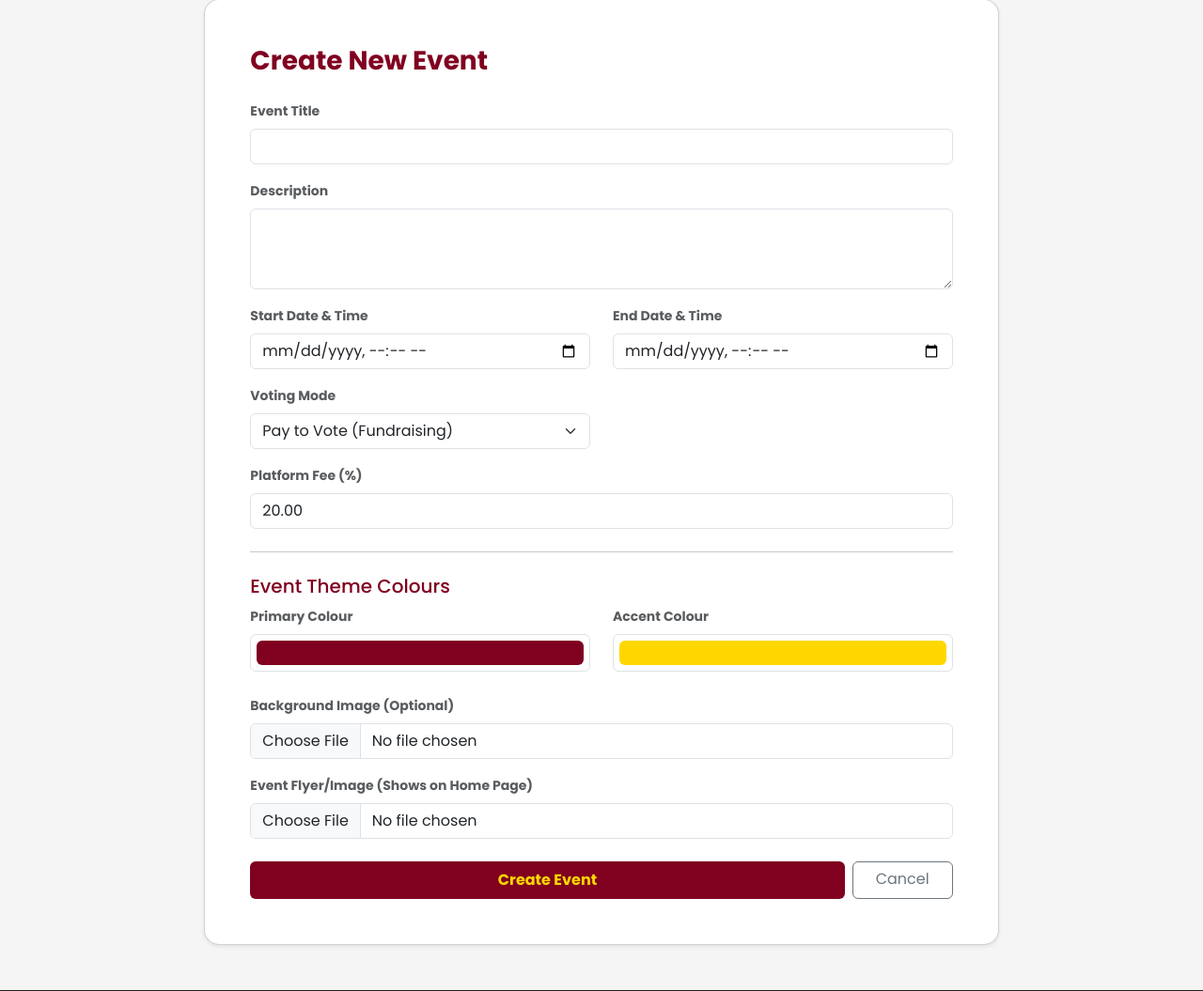
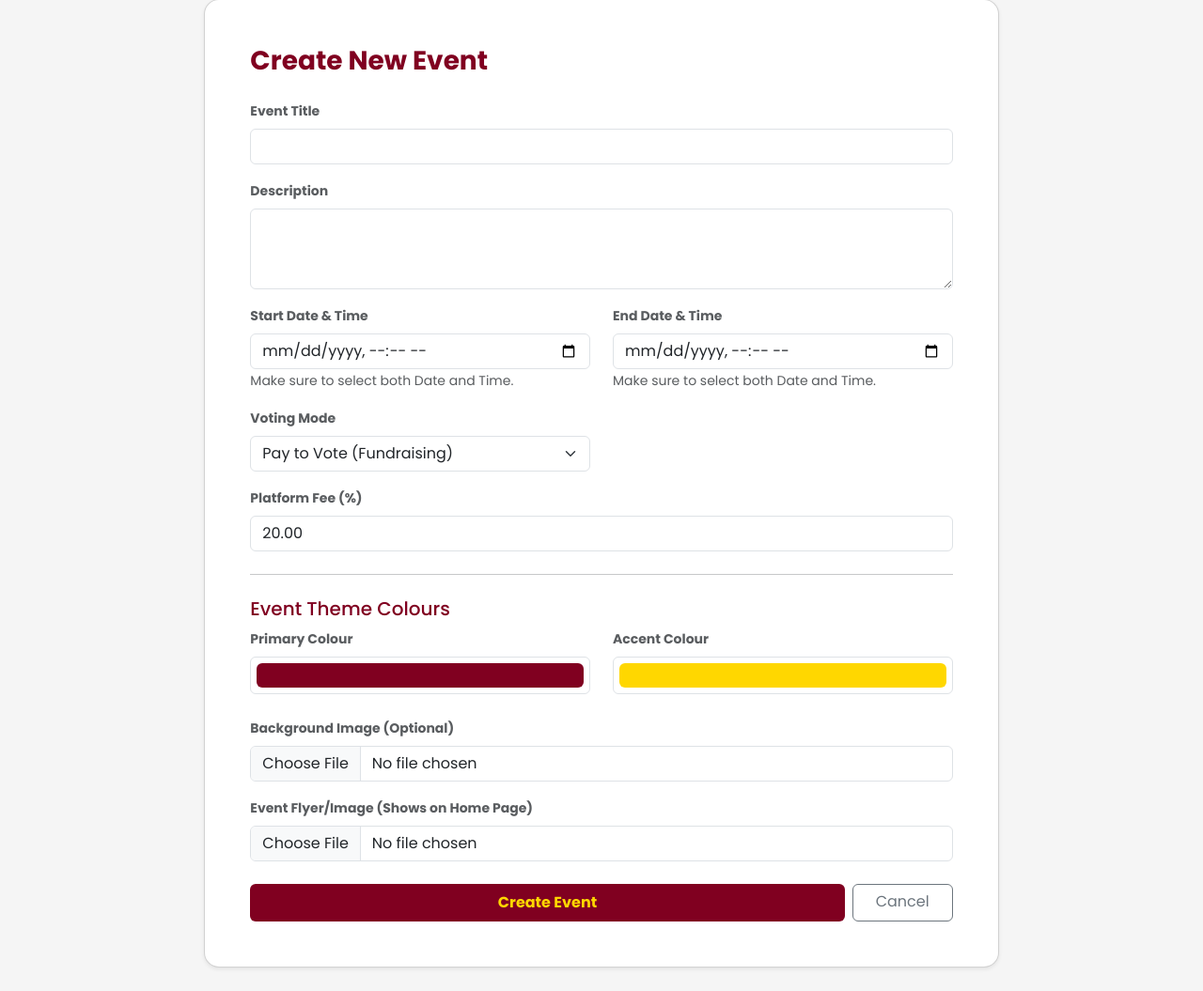
Before and after one commit to deOpty/flexyvotes, a Django app: page /dashboard/create/ in a window 1280 px wide. Shown: the part 81-1136 px from the top of the page at 94% size. Run offline with Django 5.2, Linux system fonts and the light colour scheme; a user stored in the database is signed in; data comes from the database, SQL or seed files in the repository.

Commit message:
Restored manual date/time selection with helper text

```diff
--- a/templates/voting/create_event.html
+++ b/templates/voting/create_event.html
@@ -23,13 +23,14 @@
                         <div class="col-md-6">
                             <label class="form-label fw-bold text-muted small">Start Date & Time</label>
                             <input type="datetime-local" name="start_date" class="form-control" required>
+                            <small class="text-muted">Make sure to select both Date and Time.</small>
                         </div>
                         <div class="col-md-6">
                             <label class="form-label fw-bold text-muted small">End Date & Time</label>
                             <input type="datetime-local" name="end_date" class="form-control" required>
+                            <small class="text-muted">Make sure to select both Date and Time.</small>
                         </div>
                     </div>
-
                     <div class="row mb-3">
                         <div class="col-md-6">
                             <label class="form-label fw-bold text-muted small">Voting Mode</label>
@@ -96,5 +97,6 @@
             codeDiv.style.display = 'none';
         }
     }
+
 </script>
 {% endblock %}
```
